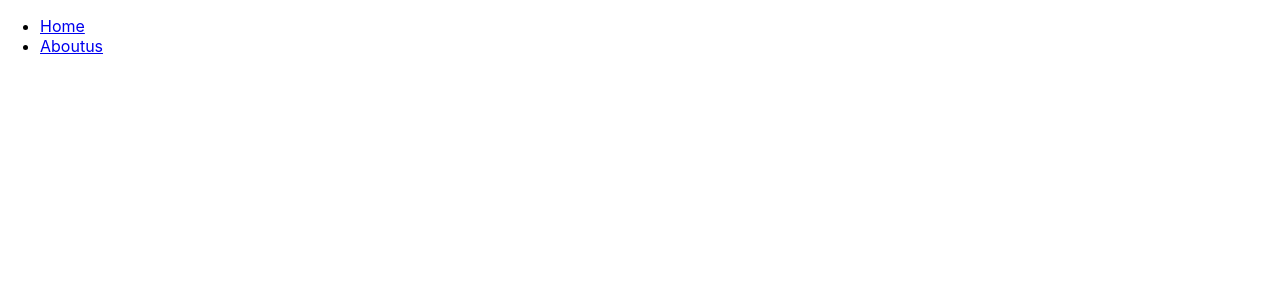
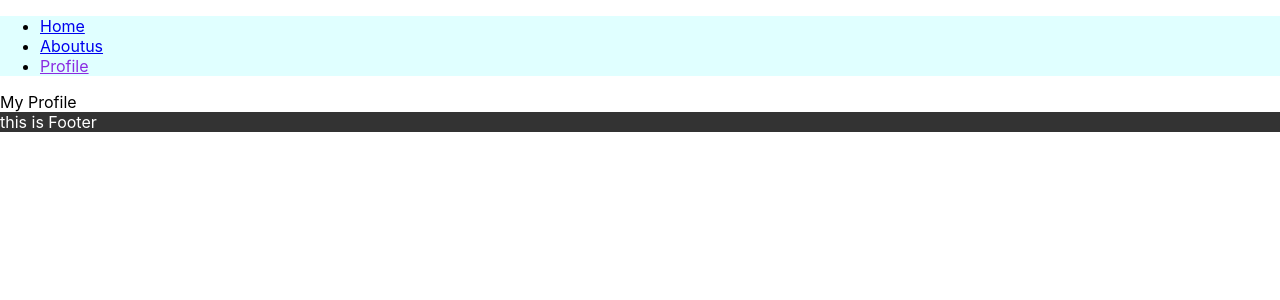
Before and after one commit to HanzaleLatifi/SPA-react-router-, a React (Create React App) app: page /profile in a window 1280 px wide. Shown: the top 300 px of the page. Built offline with nearby package versions, Linux system fonts and the light colour scheme.

Commit message:
extract Layout(get props.children)

```diff
--- a/src/App.css
+++ b/src/App.css
@@ -1,3 +1,10 @@
 .activeLink{
     color: blueviolet;
 }
+footer{
+    background-color: #333;
+    color: white;
+}
+header{
+    background-color: lightcyan;
+}
--- a/src/App.js
+++ b/src/App.js
@@ -1,13 +1,19 @@
-import {BrowserRouter , Route} from 'react-router-dom' ;
-import Navigation from './components/Navigation';
+import { BrowserRouter, Route } from 'react-router-dom';
+import Layout from './layout/Layout';
 import AboutUsPage from './pages/AboutUsPage';
 import HomePage from './pages/HomePage';
+import ProfilePage from './pages/ProfilePage';
 function App() {
   return (
     <BrowserRouter>
-      <Navigation/>
-      <Route path="/" exact={true} component={HomePage} HOME  />
-      <Route path="/about-us" component={AboutUsPage} AboutUS />
+
+      <Layout>
+        <Route path="/" exact={true} component={HomePage}  />
+        <Route path="/about-us" component={AboutUsPage}  />
+        <Route path="/profile" component={ProfilePage}  />
+
+      </Layout>
+
     </BrowserRouter>
 
   );
--- /dev/null
+++ b/src/components/Footer.js
@@ -0,0 +1,11 @@
+import React from 'react'
+
+function Footer() {
+    return (
+        <footer>
+            this is Footer
+        </footer>
+    )
+}
+
+export default Footer
--- /dev/null
+++ b/src/components/Header.js
@@ -0,0 +1,12 @@
+import React from 'react'
+import Navigation from './Navigation'
+
+function Header() {
+    return (
+        <header>
+            <Navigation/>
+        </header>
+    )
+}
+
+export default Header
--- a/src/components/Navigation.js
+++ b/src/components/Navigation.js
@@ -5,6 +5,7 @@ function Navigation(props) {
     const items=[
         {name:"Home" , to:"/" , exact:true} ,
         {name:"Aboutus" , to:"/about-us"},
+        {name:"Profile" , to:"/profile"}
 
     ]
 
--- /dev/null
+++ b/src/layout/Layout.js
@@ -0,0 +1,16 @@
+import React from 'react'
+import '../App.css'
+import Footer from '../components/Footer'
+import Header from '../components/Header'
+
+function Layout({children}) {
+    return (
+        <>
+            <Header/>
+                {children}
+            <Footer/>
+        </>
+    )
+}
+
+export default Layout
--- /dev/null
+++ b/src/pages/ProfilePage.js
@@ -0,0 +1,11 @@
+import React from 'react'
+
+function ProfilePage() {
+    return (
+        <div>
+            My Profile
+        </div>
+    )
+}
+
+export default ProfilePage
```
